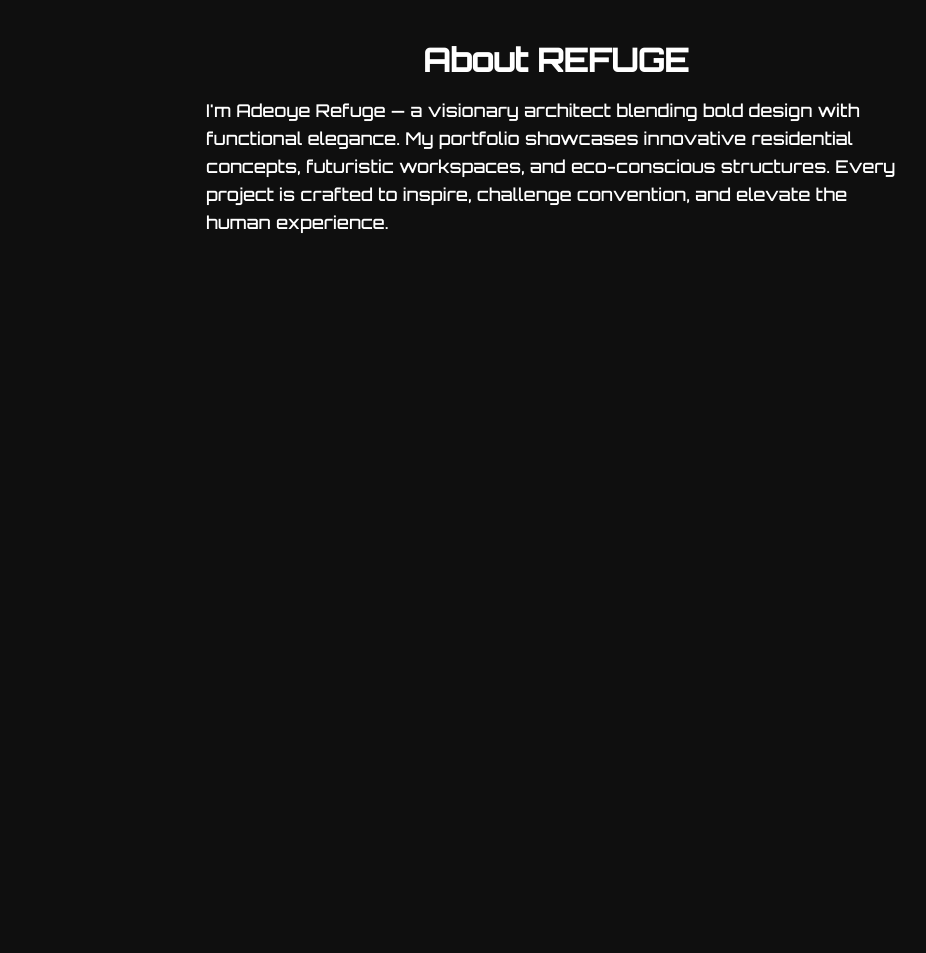
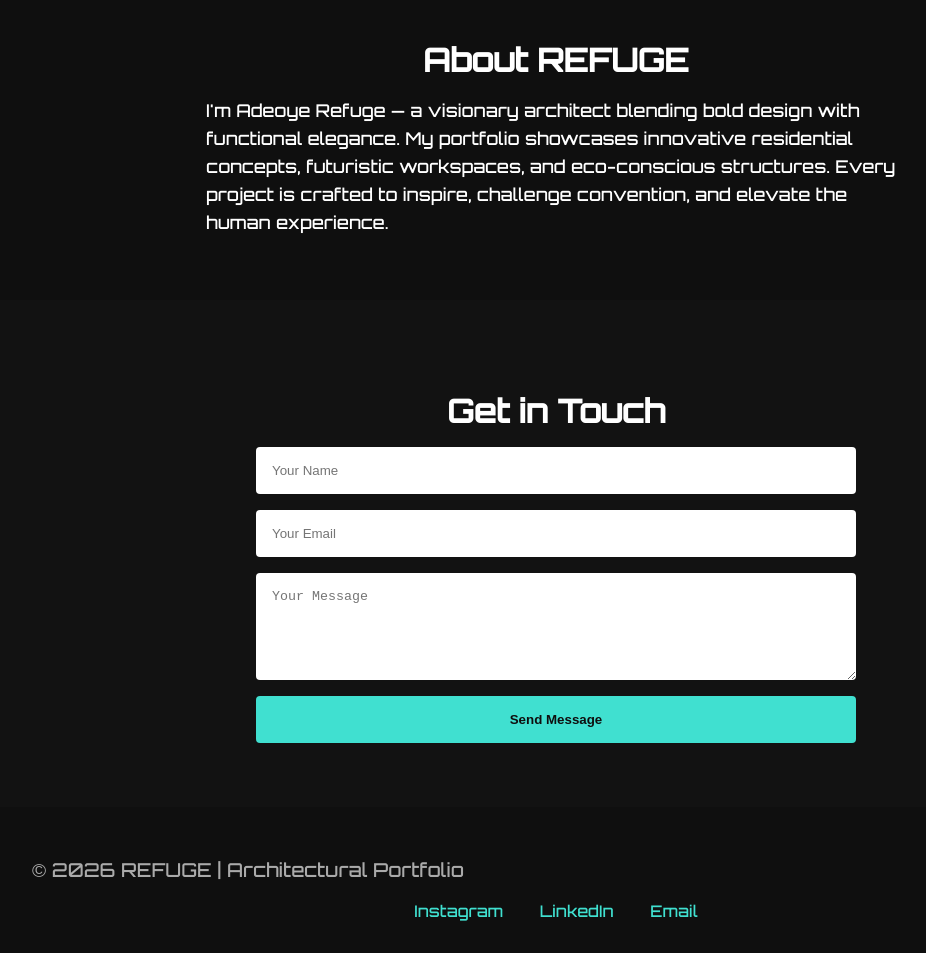
Before and after one commit to adeoyerefuge/MY-PORTFOLIO, a plain HTML site: page index.html in a window 1280 px wide. Shown: the part 1393-2346 px from the top of the page, without its empty margins (84-1010 px from the left). Before the commit the page ends 1693 px from the top, so only its background shows below. Drawn offline with Linux system fonts and the light colour scheme.

Commit message:
Add contact section with form and footer links
Added a contact section with a form and social media links.

```diff
--- a/index.html
+++ b/index.html
@@ -78,5 +78,24 @@
     I'm Adeoye Refuge — a visionary architect blending bold design with functional elegance. My portfolio showcases innovative residential concepts, futuristic workspaces, and eco-conscious structures. Every project is crafted to inspire, challenge convention, and elevate the human experience.
   </p>
 </section>
+  <section style="padding: 4rem; background: #121212; color: white;">
+  <h2 style="text-align: center; font-size: 2rem; margin-bottom: 1rem;">Get in Touch</h2>
+  <form style="max-width: 600px; margin: 0 auto; display: flex; flex-direction: column; gap: 1rem;">
+    <input type="text" placeholder="Your Name" required style="padding: 1rem; border: none; border-radius: 4px;">
+    <input type="email" placeholder="Your Email" required style="padding: 1rem; border: none; border-radius: 4px;">
+    <textarea placeholder="Your Message" rows="5" required style="padding: 1rem; border: none; border-radius: 4px;"></textarea>
+    <button type="submit" style="padding: 1rem; background: turquoise; color: #0f0f0f; font-weight: bold; border: none; border-radius: 4px; cursor: pointer;">
+      Send Message
+    </button>
+  </form>
+</section>
+ <footer style="padding: 2rem; background: #0f0f0f; color: #aaa; text-align: center;">
+  <p>&copy; 2026 REFUGE | Architectural Portfolio</p>
+  <div style="margin-top: 1rem;">
+    <a href="https://instagram.com/" target="_blank" style="margin: 0 1rem; color: turquoise; text-decoration: none;">Instagram</a>
+    <a href="https://linkedin.com/" target="_blank" style="margin: 0 1rem; color: turquoise; text-decoration: none;">LinkedIn</a>
+    <a href="mailto:youremail@example.com" style="margin: 0 1rem; color: turquoise; text-decoration: none;">Email</a>
+  </div>
+</footer>
 </body>
 </html>
```
